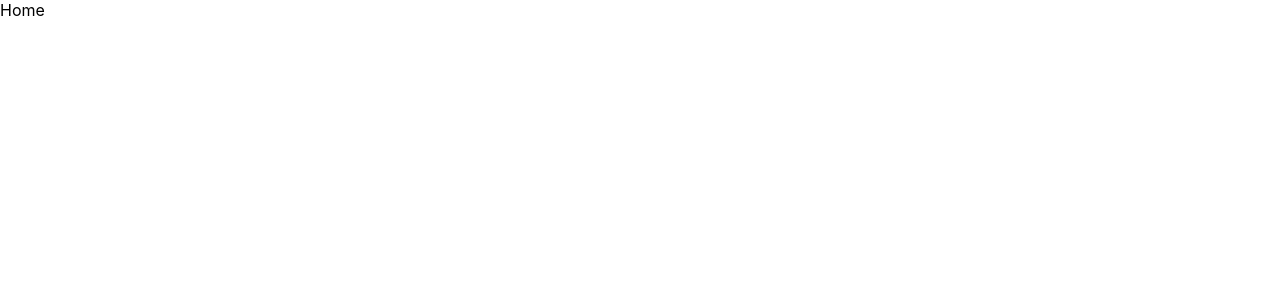
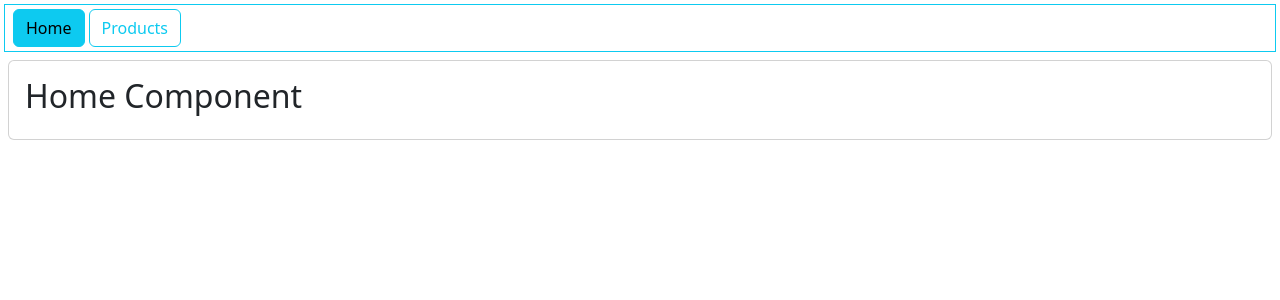
Before and after one commit to zoulou421/products-crud-jsonserver-app-axios, a React (Create React App) app: page /home in a window 1280 px wide. Shown: the top 300 px of the page. Built offline with nearby package versions, Linux system fonts and the light colour scheme.

Commit message:
fixed: nav menu

```diff
--- a/src/App.js
+++ b/src/App.js
@@ -1,15 +1,41 @@
 //import logo from './logo.svg';
-import { BrowserRouter, Route, Routes } from 'react-router-dom';
+import { BrowserRouter, Link, Route, Routes } from 'react-router-dom';
 import './App.css';
 import Home from './components/Home';
 import Products from './components/Products';
+import "bootstrap/dist/css/bootstrap.min.css";
+import { useEffect, useState } from 'react';
 
 function App() {
+  const [currentRoute, setCurrentRoute] = useState();
+  useEffect(() => {
+    //const path = window.location.pathname;
+    const path = window.location.pathname.toLowerCase();
+    // console.log("Message");
+    //console.log(path);
+    setCurrentRoute(path.slice(1, path.length));
+  }, []);
   return (
     <BrowserRouter>
+      <nav className="m-1 p-1 border border-info">
+        <ul className="nav na-pills">
+          <li>
+            <Link onClick={() => setCurrentRoute("home")}
+              className={currentRoute === "home" ? "btn btn-info ms-1" :
+                "btn btn-outline-info ms-1"} to={"/home"}>Home
+            </Link>
+          </li>
+          <li>
+            <Link onClick={() => setCurrentRoute("products")}
+              className={currentRoute === "products" ? "btn btn-info ms-1" :
+                "btn btn-outline-info ms-1"} to={"/products"}>Products
+            </Link>
+          </li>
+        </ul>
+      </nav>
       <Routes>
-        <Route path="/Home" element={<Home />}></Route>
-        <Route path="/Products" element={<Products />}></Route>
+        <Route path="/home" element={<Home />}></Route>
+        <Route path="/products" element={<Products />}></Route>
       </Routes>
     </BrowserRouter>
 
--- a/src/components/Home.js
+++ b/src/components/Home.js
@@ -2,6 +2,12 @@ import React from 'react'
 
 export default function Home() {
     return (
-        <div>Home</div>
-    )
+        <div className="p-1 m-1">
+            <div className="card">
+                <div className="card-body">
+                    <h2>Home Component</h2>
+                </div>
+            </div>
+        </div>
+    );
 }
--- a/src/components/Products.js
+++ b/src/components/Products.js
@@ -2,6 +2,12 @@ import React from 'react'
 
 export default function Products() {
     return (
-        <div>Products</div>
-    )
+        <div className="p-1 m-1">
+            <div className="card">
+                <div className="card-body">
+                    <h2>Products Component</h2>
+                </div>
+            </div>
+        </div>
+    );
 }
```
